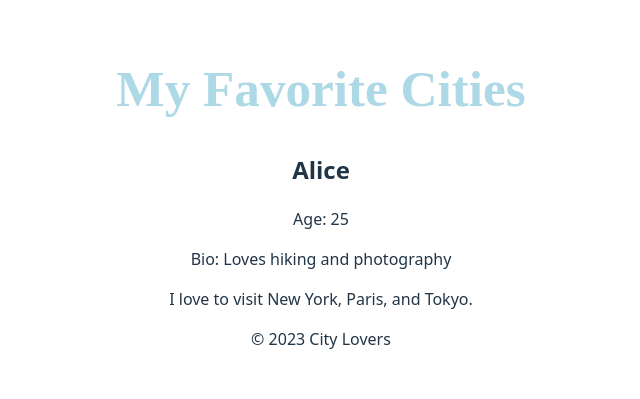
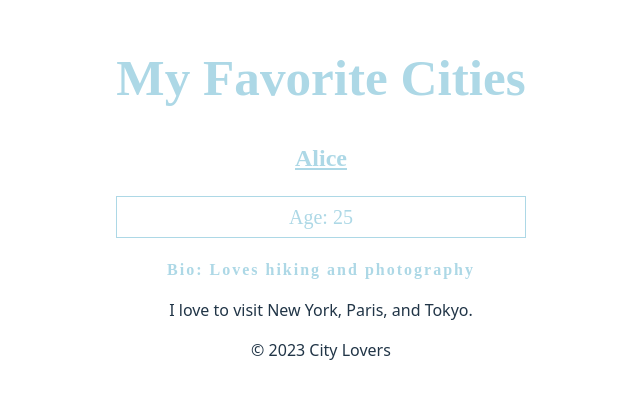
Before and after one commit to bblack-jewENT/alx-fe-reactjs, a React (Vite) app in the folder alx-react-app-new/: page / in a window 1280 px wide. Shown: the part 203-602 px from the top of the page, without its empty margins (319-959 px from the left). Built offline with nearby package versions, Linux system fonts and the light colour scheme.

Commit message:
Add css for the user profile component.

```diff
--- a/alx-react-app-new/src/components/UserProfile.jsx
+++ b/alx-react-app-new/src/components/UserProfile.jsx
@@ -1,9 +1,36 @@
 const UserProfile = (props) => {
   return (
     <div>
-      <h2>{props.name}</h2>
-      <p>Age: {props.age}</p>
-      <p>Bio: {props.bio}</p>
+      <h2
+        style={{
+          color: "lightblue",
+          fontFamily: "poppins",
+          textDecoration: "underline",
+        }}
+      >
+        {props.name}
+      </h2>
+      <p
+        style={{
+          fontFamily: "poppins",
+          border: "1px solid lightblue",
+          padding: "5px",
+          color: "lightblue",
+          fontSize: "20px",
+        }}
+      >
+        Age: {props.age}
+      </p>
+      <p
+        style={{
+          color: "lightblue",
+          fontFamily: "poppins",
+          letterSpacing: "2px",
+          fontWeight: "bold",
+        }}
+      >
+        Bio: {props.bio}
+      </p>
     </div>
   );
 };
```
